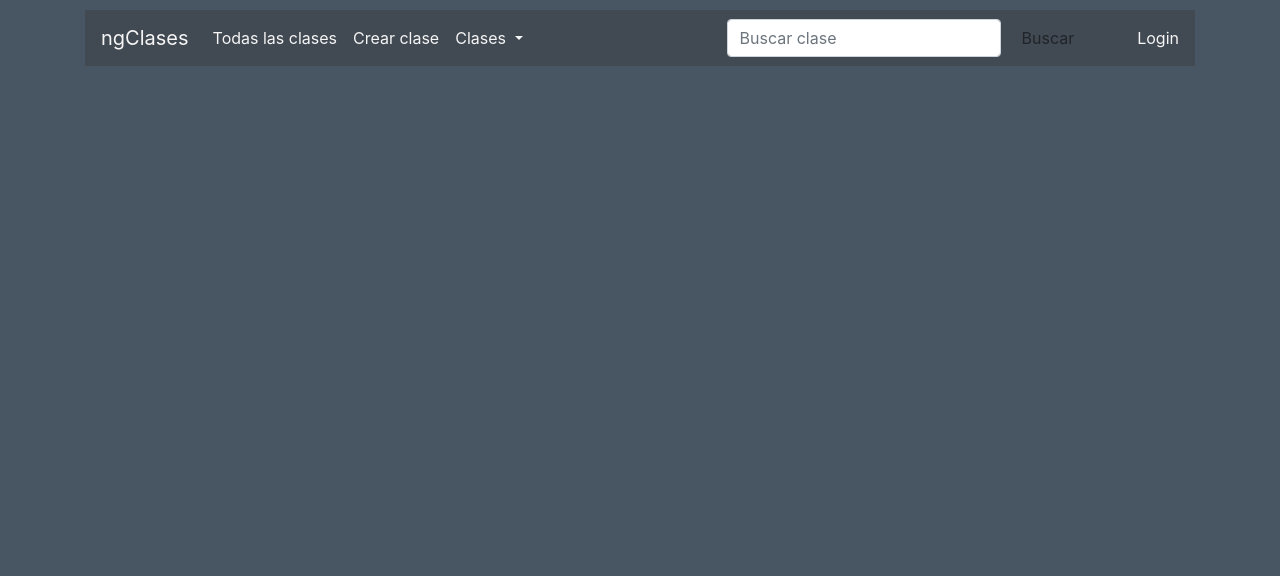
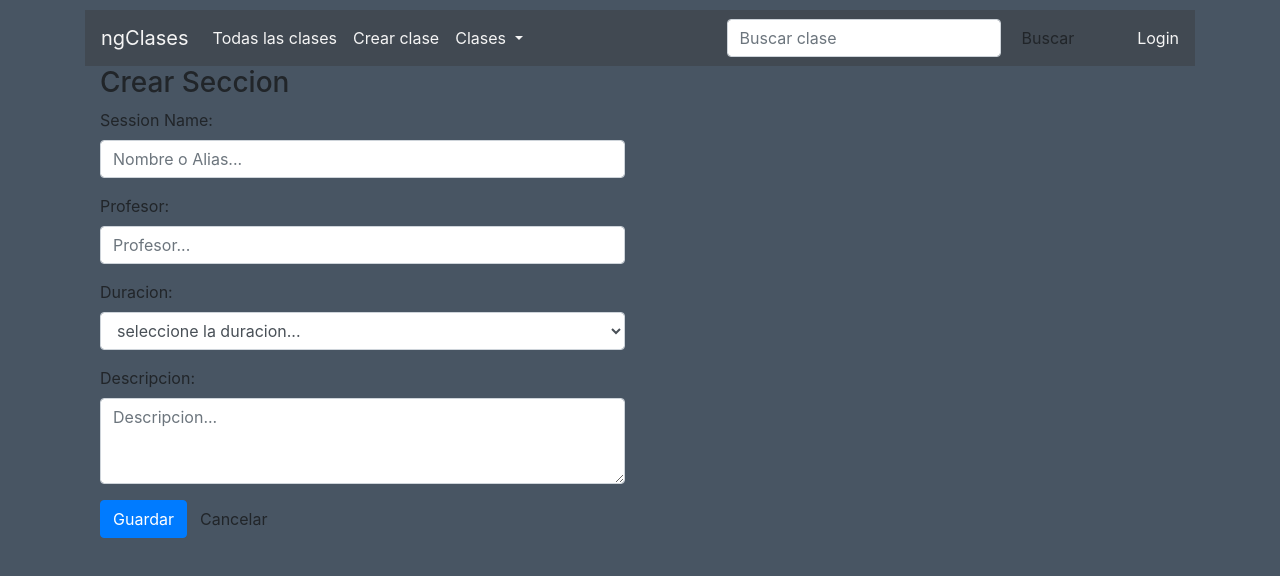
Before and after one commit to jrom20/angular-ux, an Angular app: page /clases/seccion/new in a window 1280 px wide. Before the commit this address led to /. Shown: the top 576 px of the page. Built offline with nearby package versions, Linux system fonts and the light colour scheme.

Commit message:
clase 03 05 20

```diff
--- /dev/null
+++ b/src/app/clases/clase-details/create-seccion.component.html
@@ -0,0 +1,31 @@
+<div class="col-md-12">
+    <h3>Crear Seccion</h3>
+  </div>
+  <div class="col-md-6">
+    <form autocomplete="off" (ngSubmit)="fnUpdate(perfilForm.value)">
+      <div class="form-group">
+        <label for="name">Session Name:</label>
+        <input id="name" type="text" class="form-control" placeholder="Nombre o Alias..." />
+      </div>
+      <div class="form-group">
+        <label for="profesor">Profesor:</label>
+        <input id="profesor" type="text" class="form-control" placeholder="Profesor..." />
+      </div>
+      <div class="form-group">
+        <label for="duracion">Duracion:</label>
+        <select class="form-control">
+          <option value="">seleccione la duracion...</option>
+          <option value="1">30 mins</option>
+          <option value="2">1 Hora</option>
+          <option value="3">Medio dia</option>
+          <option value="4">Todo el dia</option>
+        </select>
+      </div>
+      <div class="form-group">
+        <label for="descripcion">Descripcion:</label>
+        <textarea id="Descripcion" rows=3 class="form-control" placeholder="Descripcion..."></textarea>
+      </div>
+      <button type="submit" class="btn btn-primary">Guardar</button>
+      <button type="button" class="btn btn-default">Cancelar</button>
+    </form>
+  </div>
--- /dev/null
+++ b/src/app/clases/clase-details/create-seccion.component.ts
@@ -0,0 +1,36 @@
+import { Component, OnInit } from "@angular/core";
+import  { ClaseService } from "../shared/clase.service"
+import { ActivatedRoute } from "@angular/router"
+import { FormGroup, FormControl, Validators } from '@angular/forms'
+
+@Component({
+    templateUrl: './create-seccion.component.html',
+    styles: [`
+    em {float:right; color:#E05C65; padding-left: 10px;}
+    .error input, .error select, .error textarea {background-color:#E3C3C5;}
+    .error ::-webkit-input-placeholder { color: #999; }
+    .error ::-moz-placeholder { color: #999; }
+    .error :-moz-placeholder { color:#999; }
+    .error :ms-input-placeholder { color: #999; }
+  `]
+})
+
+export class CreateSeccionComponent implements OnInit
+{
+    name: FormControl
+    Profesor: FormControl
+    duracion: FormControl
+    descripcion: FormControl
+    seccionForm: FormGroup
+
+    constructor(private claseService: ClaseService, private actro: ActivatedRoute)
+    {
+
+    }
+
+    ngOnInit() {
+
+    }
+
+
+}
--- a/src/app/clases/clase-details/index.ts
+++ b/src/app/clases/clase-details/index.ts
@@ -1,2 +1,3 @@
 export * from './clase-details.component'
 export * from './clase-route-activator.component'
+export * from './create-seccion.component'
--- a/src/app/clases/create-clase.component.ts
+++ b/src/app/clases/create-clase.component.ts
@@ -38,6 +38,8 @@ export class CreateClaseComponent
 
     saveClase(formvalue){
         console.log(formvalue);
+        this.claseserv.saveClase(formvalue);
+        this.router.navigate(['/clases'])
     }
 
     fnGoBack()
--- a/src/app/clases/shared/clase.model.ts
+++ b/src/app/clases/shared/clase.model.ts
@@ -15,5 +15,7 @@ export interface ISecciones
 {
     id: number,
     name: string,
-    Profesor: string
+    Profesor: string,
+    duracion: string,
+    descripcion: string
 }
--- a/src/app/clases/shared/clase.service.ts
+++ b/src/app/clases/shared/clase.service.ts
@@ -19,6 +19,10 @@ export class ClaseService
     getClasesbyid(id:number){
 
         return ClasesDisponible.find(clases => clases.id === id)
+    }
+
+    saveClase(nuevaClase){
+
     }
 
 }
--- a/src/app/routes.ts
+++ b/src/app/routes.ts
@@ -5,11 +5,13 @@ import { CreateClaseComponent } from './clases/create-clase.component';
 import { ClaseRouteActivator } from './clases/clase-details/clase-route-activator.component';
 import { Error404Component } from './errors/404.component';
 import { ClaseListaResolver } from './clases/clases-lista-resolver.service';
+import { CreateSeccionComponent } from './clases';
 
 
 export const AppRoutes: Routes = [
     { path: '404', component: Error404Component },
     { path: 'clases/new', component: CreateClaseComponent, canDeactivate: ['canDeactivateCrearClase'] },
+    { path: 'clases/seccion/new', component: CreateSeccionComponent },
     { path: 'clases', component: ClasesListaComponent, resolve:  { AllClases: ClaseListaResolver} },
     { path: '',  redirectTo: '/clases', pathMatch: 'full'},
     { path: 'clases/:id', component: ClaseDetailsComponent, canActivate: [ClaseRouteActivator] },
--- a/src/app/user/perfil.component.ts
+++ b/src/app/user/perfil.component.ts
@@ -7,7 +7,7 @@ import { Router } from '@angular/router'
   templateUrl: './Perfil.component.html',
   styles: [`
     em {float:right; color:#E05C65; padding-left: 10px;}
-    .error input {background-color:#E3C3C5;}
+    .error input, .error select, .error textarea {background-color:#E3C3C5;}
     .error ::-webkit-input-placeholder { color: #999; }
     .error ::-moz-placeholder { color: #999; }
     .error :-moz-placeholder { color:#999; }
```
Also changed, not shown: src/app/app.module.ts (+6 -3 lines).
